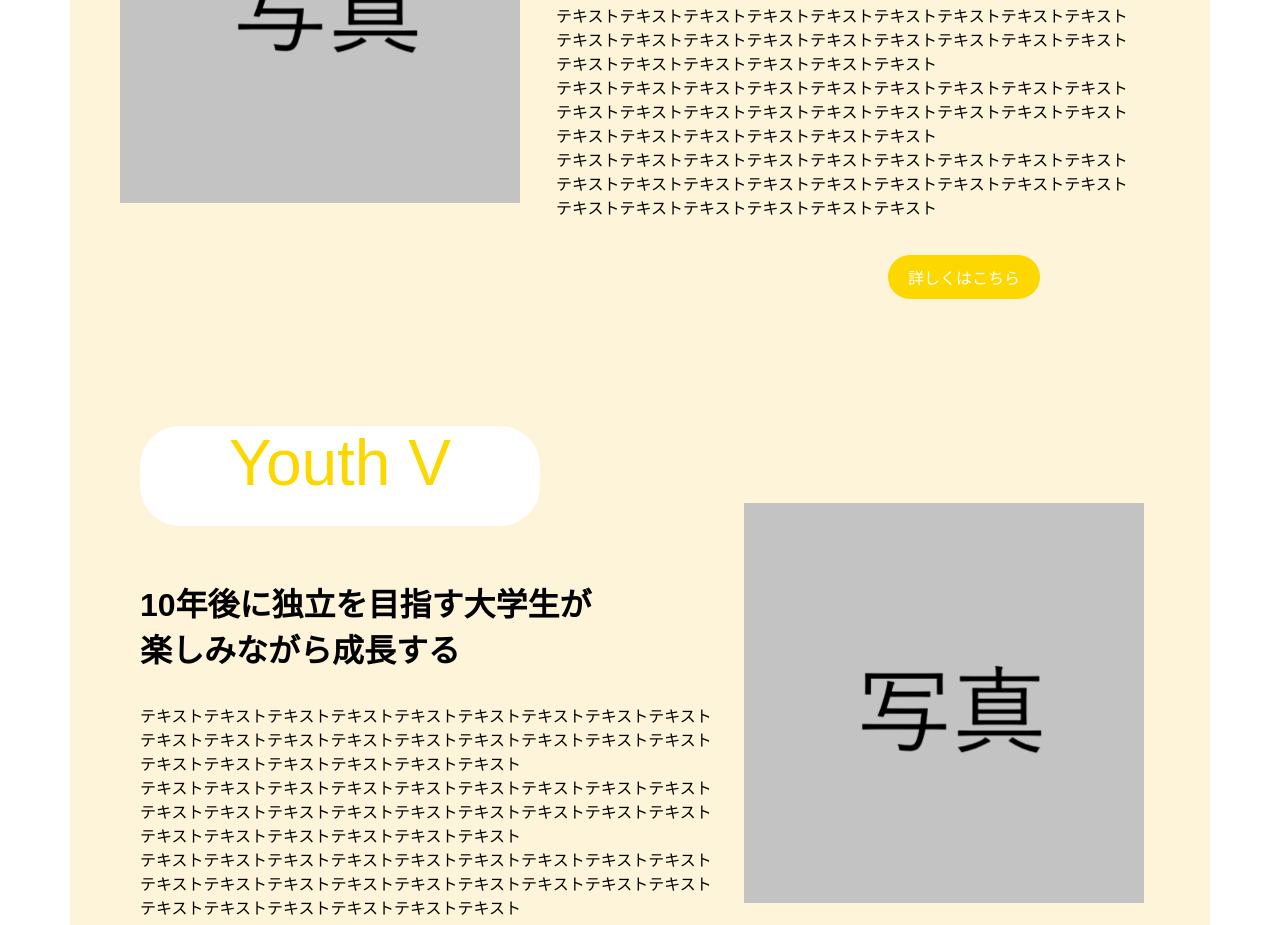
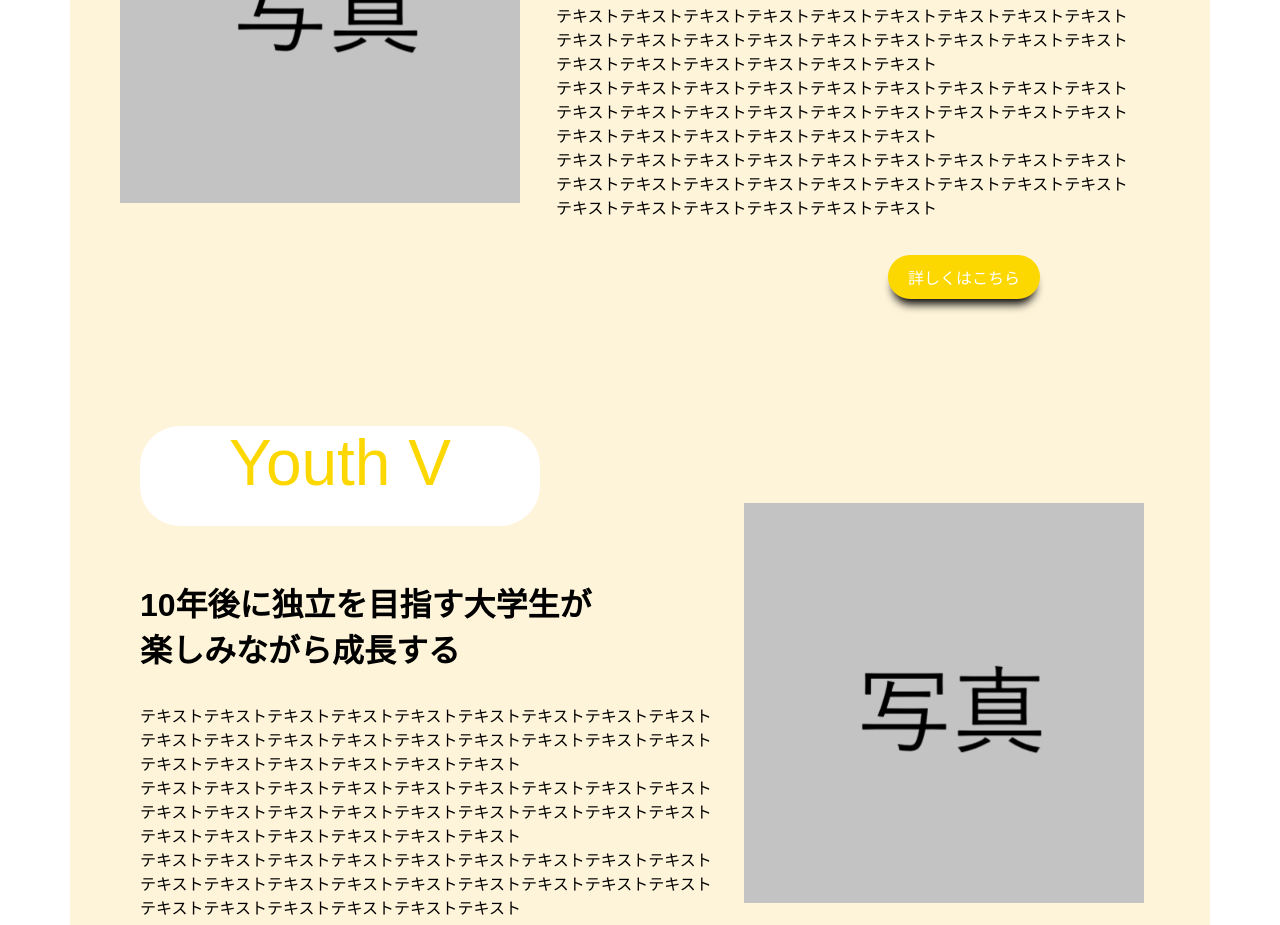
Before and after one commit to takumi-maeba/takumi-maeba.github.io-YouthHP.about, a plain HTML site: page index.html in a window 1280 px wide. Shown: the part 2915-3840 px from the top of the page. Drawn offline with Linux system fonts and the light colour scheme.

Commit message:
Update stylesheet.css

```diff
--- a/stylesheet.css
+++ b/stylesheet.css
@@ -154,6 +154,7 @@
   padding:10px 20px;
   border-radius: 50px;
   background-color: #FDD700;
+  box-shadow: 0px 10px 10px -5px;
 }
 
 .btn a{
```
